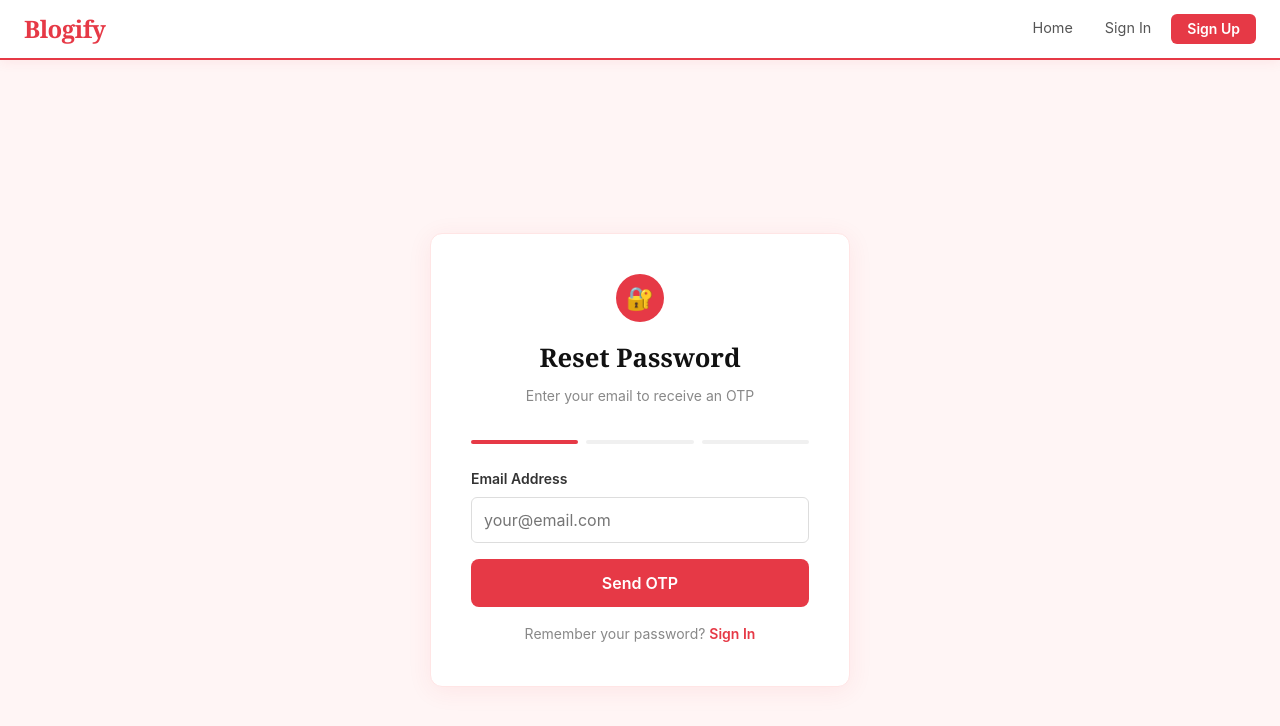
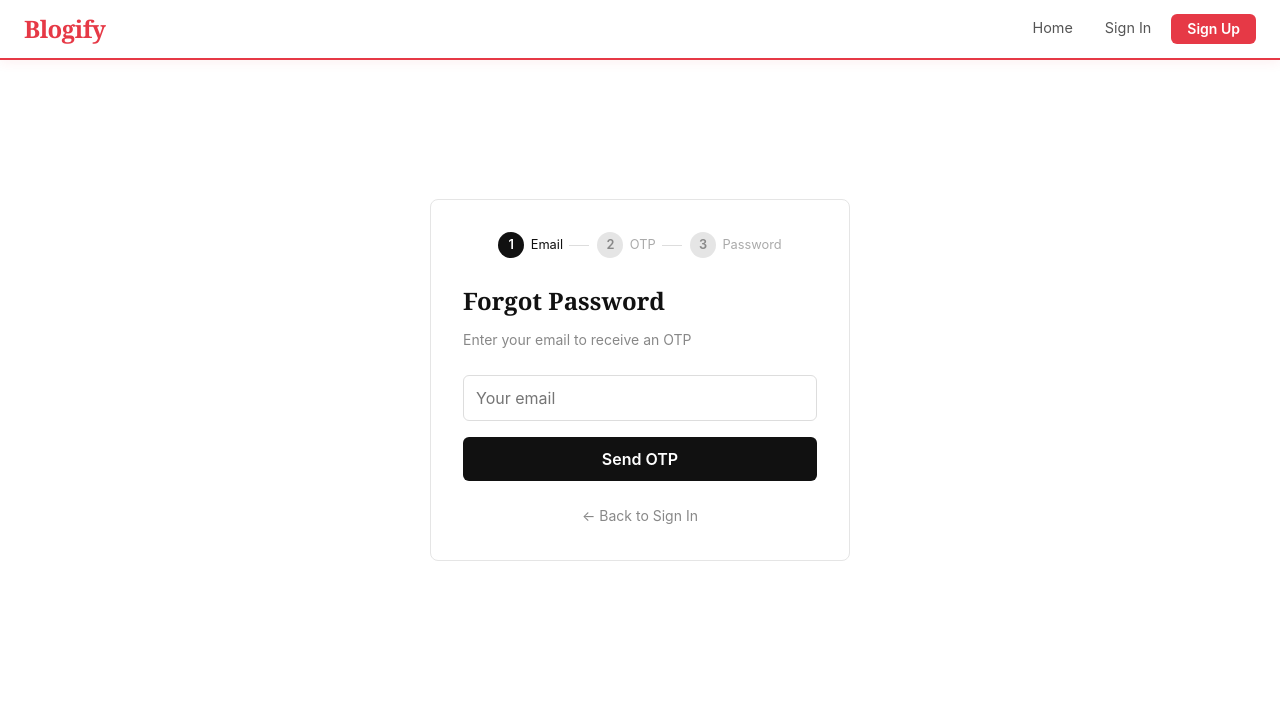
Before and after one commit to adityaboxi/blogify, a React (Vite) app in the folder client/: page /forgot-password in a window 1280 px wide. Shown: the top 726 px of the page. Built offline with nearby package versions, Linux system fonts and the light colour scheme; no server answers.

Commit message:
Update ForgotPassword.jsx

```diff
--- a/client/src/pages/ForgotPassword.jsx
+++ b/client/src/pages/ForgotPassword.jsx
@@ -1,10 +1,10 @@
-import { useState, useEffect, useRef } from "react";
-import { useNavigate } from "react-router-dom";
+import { useState } from "react";
 import axios from "axios";
+import { Link, useNavigate } from "react-router-dom";
 
 export default function ForgotPassword() {
   const navigate = useNavigate();
-  const [step, setStep] = useState(1); // 1=email, 2=otp, 3=reset
+  const [step, setStep] = useState(1);
   const [email, setEmail] = useState("");
   const [otp, setOtp] = useState("");
   const [newPassword, setNewPassword] = useState("");
@@ -13,295 +13,118 @@ export default function ForgotPassword() {
   const [success, setSuccess] = useState("");
   const [loading, setLoading] = useState(false);
 
-  // Timer state
-  const [timeLeft, setTimeLeft] = useState(0);
-  const timerRef = useRef(null);
-
-  const startTimer = () => {
-    setTimeLeft(10 * 60); // 10 minutes in seconds
-    clearInterval(timerRef.current);
-    timerRef.current = setInterval(() => {
-      setTimeLeft(prev => {
-        if (prev <= 1) {
-          clearInterval(timerRef.current);
-          setError("OTP expired. Please request a new one.");
-          setStep(1);
-          return 0;
-        }
-        return prev - 1;
-      });
-    }, 1000);
+  const handleSendOTP = async (e) => {
+    e.preventDefault();
+    setLoading(true); setError("");
+    try {
+      await axios.post("/api/user/forgot-password", { email });
+      setSuccess("OTP sent to your email.");
+      setStep(2);
+    } catch (err) {
+      setError(err.response?.data?.error || "Failed to send OTP.");
+    } finally { setLoading(false); }
   };
 
-  useEffect(() => {
-    return () => clearInterval(timerRef.current);
-  }, []);
-
-  const formatTime = (secs) => {
-    const m = Math.floor(secs / 60).toString().padStart(2, "0");
-    const s = (secs % 60).toString().padStart(2, "0");
-    return `${m}:${s}`;
-  };
-
-  const isTimerRed = timeLeft > 0 && timeLeft <= 60;
-
-  const handleSendOTP = async () => {
-    if (!email.trim()) return setError("Email is required.");
-    if (!/^[^\s@]+@[^\s@]+\.[^\s@]+$/.test(email)) return setError("Enter a valid email address.");
-    setLoading(true);
-    setError("");
-    try {
-      await axios.post("/api/user/forgot-password", { email: email.trim() });
-      setSuccess("OTP sent to your email. Check your inbox.");
-      setStep(2);
-      startTimer();
-    } catch (err) {
-      setError(err.response?.data?.error || "Failed to send OTP. Try again.");
-    } finally {
-      setLoading(false);
-    }
-  };
-
-  const handleVerifyOTP = async () => {
-    if (!otp.trim()) return setError("OTP is required.");
-    if (otp.length !== 6) return setError("OTP must be 6 digits.");
-    if (timeLeft === 0) return setError("OTP expired. Please request a new one.");
-    setLoading(true);
-    setError("");
+  const handleVerifyOTP = async (e) => {
+    e.preventDefault();
+    setLoading(true); setError("");
     try {
       await axios.post("/api/user/verify-otp", { email, otp });
-      clearInterval(timerRef.current);
-      setSuccess("OTP verified! Set your new password.");
+      setSuccess("OTP verified!");
       setStep(3);
     } catch (err) {
       setError(err.response?.data?.error || "Invalid OTP.");
-    } finally {
-      setLoading(false);
-    }
+    } finally { setLoading(false); }
   };
 
-  const handleResetPassword = async () => {
-    if (!newPassword) return setError("Password is required.");
+  const handleResetPassword = async (e) => {
+    e.preventDefault();
+    if (newPassword !== confirmPassword) return setError("Passwords do not match.");
     if (newPassword.length < 6) return setError("Password must be at least 6 characters.");
-    if (newPassword !== confirmPassword) return setError("Passwords do not match.");
-    setLoading(true);
-    setError("");
+    setLoading(true); setError("");
     try {
       await axios.post("/api/user/reset-password", { email, otp, newPassword });
-      setSuccess("Password reset successfully! Redirecting to sign in...");
+      setSuccess("Password reset! Redirecting...");
       setTimeout(() => navigate("/signin"), 2000);
     } catch (err) {
-      setError(err.response?.data?.error || "Reset failed. Please try again.");
-    } finally {
-      setLoading(false);
-    }
+      setError(err.response?.data?.error || "Reset failed.");
+    } finally { setLoading(false); }
   };
 
-  const handleResend = async () => {
-    setOtp("");
-    setError("");
-    setSuccess("");
-    await handleSendOTP();
-  };
+  const steps = ["Email", "OTP", "Password"];
 
   return (
-    <div style={{
-      minHeight: "100vh", display: "flex", alignItems: "center",
-      justifyContent: "center", background: "#fff5f5", padding: "1rem"
-    }}>
-      <div style={{
-        background: "#fff", borderRadius: "12px", padding: "2.5rem",
-        width: "100%", maxWidth: "420px",
-        boxShadow: "0 4px 24px rgba(230,57,70,0.08)",
-        border: "1px solid #ffe5e5"
-      }}>
-        {/* Header */}
-        <div style={{ textAlign: "center", marginBottom: "2rem" }}>
-          <div style={{
-            width: "48px", height: "48px", background: "#e63946",
-            borderRadius: "50%", display: "flex", alignItems: "center",
-            justifyContent: "center", margin: "0 auto 1rem", fontSize: "1.4rem"
-          }}>🔐</div>
-          <h1 style={{ fontFamily: "Georgia, serif", fontSize: "1.6rem", margin: 0 }}>
-            Reset Password
-          </h1>
-          <p style={{ color: "#888", fontSize: "0.875rem", marginTop: "0.4rem" }}>
-            {step === 1 && "Enter your email to receive an OTP"}
-            {step === 2 && "Enter the 6-digit OTP sent to your email"}
-            {step === 3 && "Create your new password"}
-          </p>
-        </div>
-
-        {/* Step indicators */}
-        <div style={{ display: "flex", gap: "0.5rem", marginBottom: "1.5rem" }}>
-          {[1, 2, 3].map(s => (
-            <div key={s} style={{
-              flex: 1, height: "4px", borderRadius: "2px",
-              background: step >= s ? "#e63946" : "#f0f0f0",
-              transition: "background 0.3s"
-            }} />
+    <div style={page}>
+      <div style={cardStyle}>
+        {/* Step indicator */}
+        <div style={{ display: "flex", gap: "0.5rem", marginBottom: "1.5rem", justifyContent: "center" }}>
+          {steps.map((label, i) => (
+            <div key={i} style={{ display: "flex", alignItems: "center", gap: "0.4rem" }}>
+              <div style={{
+                width: "26px", height: "26px", borderRadius: "50%", display: "flex",
+                alignItems: "center", justifyContent: "center", fontSize: "0.8rem", fontWeight: "600",
+                background: step > i + 1 ? "#111" : step === i + 1 ? "#111" : "#e5e5e5",
+                color: step >= i + 1 ? "#fff" : "#888",
+              }}>{step > i + 1 ? "✓" : i + 1}</div>
+              <span style={{ fontSize: "0.8rem", color: step === i + 1 ? "#111" : "#aaa" }}>{label}</span>
+              {i < 2 && <div style={{ width: "20px", height: "1px", background: "#ddd" }} />}
+            </div>
           ))}
         </div>
 
-        {error && (
-          <div style={{
-            background: "#fff0f0", border: "1px solid #ffcccc",
-            borderRadius: "6px", padding: "0.75rem", color: "#c00",
-            fontSize: "0.875rem", marginBottom: "1rem"
-          }}>⚠️ {error}</div>
-        )}
+        <h2 style={{ fontFamily: "Georgia, serif", marginBottom: "0.5rem" }}>
+          {step === 1 ? "Forgot Password" : step === 2 ? "Enter OTP" : "New Password"}
+        </h2>
+        <p style={{ color: "#888", fontSize: "0.875rem", marginBottom: "1.5rem" }}>
+          {step === 1 ? "Enter your email to receive an OTP" : step === 2 ? `OTP sent to ${email}` : "Choose a strong password"}
+        </p>
 
-        {success && (
-          <div style={{
-            background: "#f0fff4", border: "1px solid #b2f5c8",
-            borderRadius: "6px", padding: "0.75rem", color: "#276749",
-            fontSize: "0.875rem", marginBottom: "1rem"
-          }}>✅ {success}</div>
-        )}
+        {error && <p style={{ color: "#c00", marginBottom: "1rem", fontSize: "0.875rem" }}>{error}</p>}
+        {success && <p style={{ color: "green", marginBottom: "1rem", fontSize: "0.875rem" }}>{success}</p>}
 
-        {/* Step 1 — Email */}
         {step === 1 && (
-          <div style={{ display: "flex", flexDirection: "column", gap: "1rem" }}>
-            <div>
-              <label style={labelStyle}>Email Address</label>
-              <input
-                style={inputStyle}
-                type="email"
-                placeholder="your@email.com"
-                value={email}
-                onChange={e => { setEmail(e.target.value); setError(""); }}
-                onKeyDown={e => e.key === "Enter" && handleSendOTP()}
-                disabled={loading}
-              />
-            </div>
-            <button onClick={handleSendOTP} disabled={loading} style={btnStyle}>
-              {loading ? "Sending OTP..." : "Send OTP"}
+          <div style={form}>
+            <input style={input} type="email" placeholder="Your email"
+              value={email} onChange={e => setEmail(e.target.value)} required />
+            <button style={btn} onClick={handleSendOTP} disabled={loading}>
+              {loading ? "Sending..." : "Send OTP"}
             </button>
-            <p style={{ textAlign: "center", fontSize: "0.875rem", color: "#888" }}>
-              Remember your password?{" "}
-              <span onClick={() => navigate("/signin")} style={linkStyle}>Sign In</span>
-            </p>
           </div>
         )}
-
-        {/* Step 2 — OTP */}
         {step === 2 && (
-          <div style={{ display: "flex", flexDirection: "column", gap: "1rem" }}>
-            {/* Timer */}
-            <div style={{
-              textAlign: "center", padding: "1rem",
-              background: isTimerRed ? "#fff0f0" : "#f9f9f9",
-              borderRadius: "8px", border: `1px solid ${isTimerRed ? "#ffcccc" : "#eee"}`,
-              transition: "all 0.3s"
-            }}>
-              <p style={{ fontSize: "0.75rem", color: "#888", margin: "0 0 0.3rem" }}>
-                OTP expires in
-              </p>
-              <p style={{
-                fontSize: "2rem", fontWeight: "700", margin: 0,
-                color: isTimerRed ? "#e63946" : "#111",
-                fontFamily: "monospace",
-                animation: isTimerRed ? "pulse 1s infinite" : "none"
-              }}>
-                {formatTime(timeLeft)}
-              </p>
-            </div>
-
-            <div>
-              <label style={labelStyle}>6-Digit OTP</label>
-              <input
-                style={{ ...inputStyle, letterSpacing: "0.3rem", fontSize: "1.2rem", textAlign: "center" }}
-                type="text"
-                placeholder="000000"
-                value={otp}
-                onChange={e => {
-                  const val = e.target.value.replace(/\D/g, "").slice(0, 6);
-                  setOtp(val);
-                  setError("");
-                }}
-                onKeyDown={e => e.key === "Enter" && handleVerifyOTP()}
-                maxLength={6}
-                disabled={loading}
-              />
-            </div>
-
-            <button onClick={handleVerifyOTP} disabled={loading || timeLeft === 0} style={{
-              ...btnStyle,
-              background: (loading || timeLeft === 0) ? "#ccc" : "#e63946",
-              cursor: (loading || timeLeft === 0) ? "not-allowed" : "pointer"
-            }}>
+          <div style={form}>
+            <input style={{ ...input, textAlign: "center", fontSize: "1.5rem", letterSpacing: "0.5rem" }}
+              type="text" placeholder="000000" maxLength={6}
+              value={otp} onChange={e => setOtp(e.target.value)} required />
+            <button style={btn} onClick={handleVerifyOTP} disabled={loading}>
               {loading ? "Verifying..." : "Verify OTP"}
             </button>
-
-            <button onClick={handleResend} disabled={loading} style={{
-              ...btnStyle, background: "transparent",
-              color: "#e63946", border: "1px solid #e63946"
-            }}>
-              Resend OTP
+            <button style={{ ...btn, background: "#f5f5f5", color: "#111" }}
+              onClick={() => { setStep(1); setError(""); setSuccess(""); }}>← Back</button>
+          </div>
+        )}
+        {step === 3 && (
+          <div style={form}>
+            <input style={input} type="password" placeholder="New password"
+              value={newPassword} onChange={e => setNewPassword(e.target.value)} required />
+            <input style={input} type="password" placeholder="Confirm password"
+              value={confirmPassword} onChange={e => setConfirmPassword(e.target.value)} required />
+            <button style={btn} onClick={handleResetPassword} disabled={loading}>
+              {loading ? "Resetting..." : "Reset Password"}
             </button>
           </div>
         )}
 
-        {/* Step 3 — New Password */}
-        {step === 3 && (
-          <div style={{ display: "flex", flexDirection: "column", gap: "1rem" }}>
-            <div>
-              <label style={labelStyle}>New Password</label>
-              <input
-                style={inputStyle}
-                type="password"
-                placeholder="Minimum 6 characters"
-                value={newPassword}
-                onChange={e => { setNewPassword(e.target.value); setError(""); }}
-                disabled={loading}
-              />
-            </div>
-            <div>
-              <label style={labelStyle}>Confirm Password</label>
-              <input
-                style={inputStyle}
-                type="password"
-                placeholder="Repeat your password"
-                value={confirmPassword}
-                onChange={e => { setConfirmPassword(e.target.value); setError(""); }}
-                onKeyDown={e => e.key === "Enter" && handleResetPassword()}
-                disabled={loading}
-              />
-            </div>
-            {newPassword && confirmPassword && (
-              <p style={{
-                fontSize: "0.8rem",
-                color: newPassword === confirmPassword ? "#276749" : "#c00"
-              }}>
-                {newPassword === confirmPassword ? "✅ Passwords match" : "❌ Passwords don't match"}
-              </p>
-            )}
-            <button onClick={handleResetPassword} disabled={loading} style={btnStyle}>
-              {loading ? "Resetting..." : "Reset Password"}
-            </button>
-          </div>
-        )}
+        <p style={{ marginTop: "1.5rem", textAlign: "center", fontSize: "0.875rem" }}>
+          <Link to="/signin" style={{ color: "#888" }}>← Back to Sign In</Link>
+        </p>
       </div>
-
-      <style>{`
-        @keyframes pulse {
-          0%, 100% { opacity: 1; }
-          50% { opacity: 0.5; }
-        }
-      `}</style>
     </div>
   );
 }
 
-const labelStyle = { display: "block", fontSize: "0.875rem", fontWeight: "600", color: "#333", marginBottom: "0.4rem" };
-const inputStyle = {
-  width: "100%", padding: "0.75rem", border: "1px solid #ddd",
-  borderRadius: "6px", fontSize: "1rem", outline: "none",
-  boxSizing: "border-box", background: "#fff"
-};
-const btnStyle = {
-  padding: "0.9rem", background: "#e63946", color: "#fff",
-  border: "none", borderRadius: "8px", fontSize: "1rem",
-  fontWeight: "600", cursor: "pointer", width: "100%"
-};
-const linkStyle = { color: "#e63946", cursor: "pointer", fontWeight: "600" };
+const page = { display: "flex", justifyContent: "center", alignItems: "center", minHeight: "80vh", padding: "1rem" };
+const cardStyle = { width: "100%", maxWidth: "420px", border: "1px solid #e5e5e5", borderRadius: "8px", padding: "2rem" };
+const form = { display: "flex", flexDirection: "column", gap: "1rem" };
+const input = { padding: "0.75rem", border: "1px solid #ddd", borderRadius: "6px", fontSize: "1rem", width: "100%", outline: "none" };
+const btn = { padding: "0.75rem", background: "#111", color: "#fff", border: "none", borderRadius: "6px", fontSize: "1rem", fontWeight: "600" };
```
